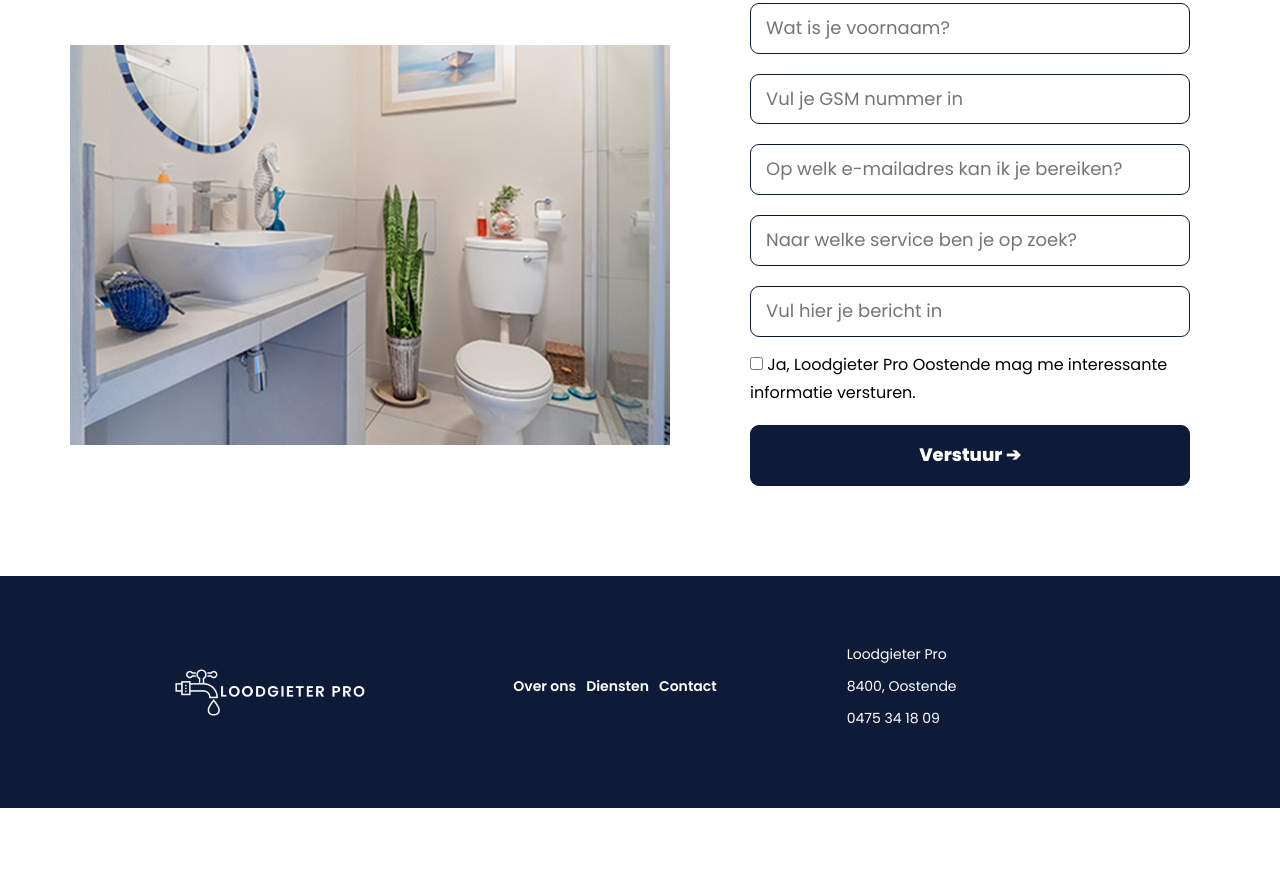
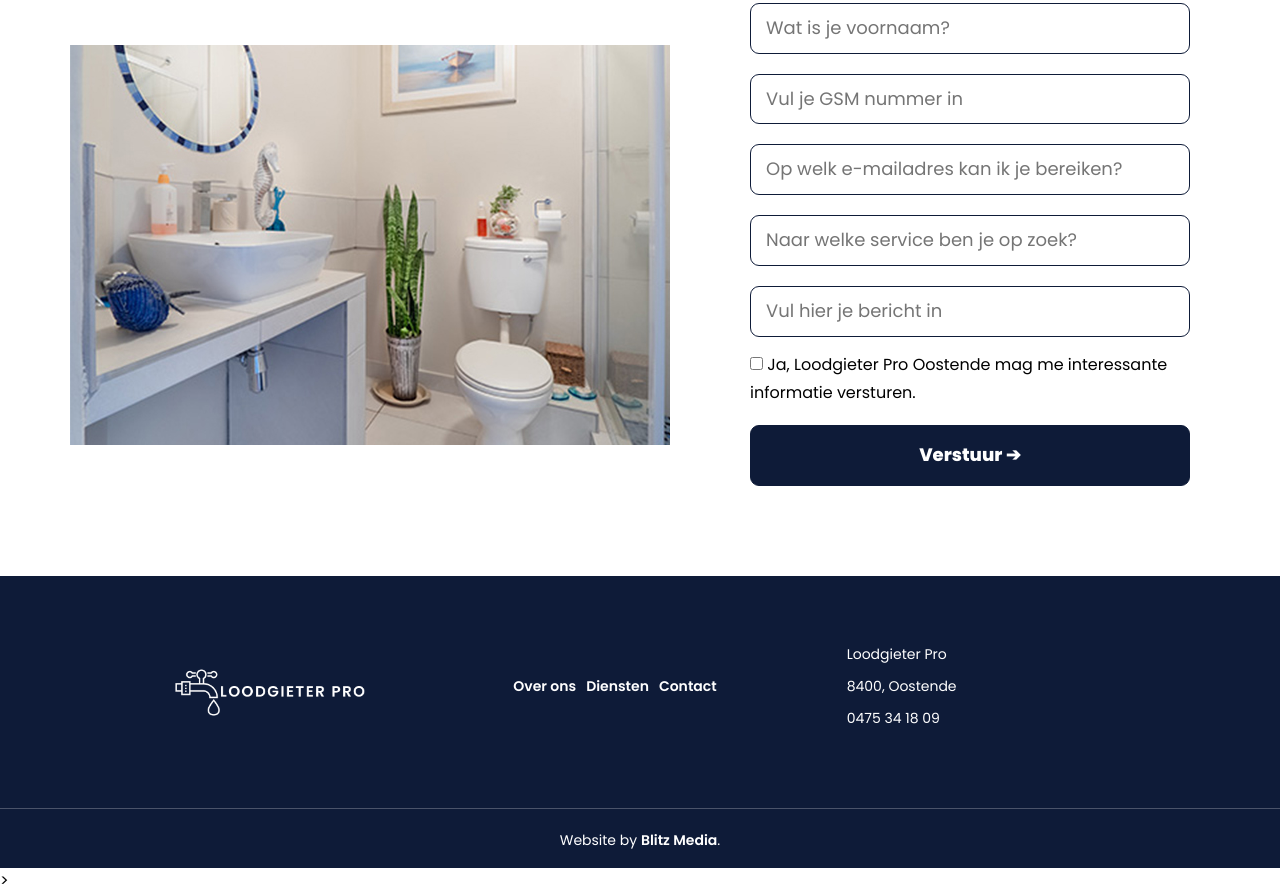
Before and after one commit to K1NGAARON/loodgieter-oostende-pro, a plain HTML site: page index.html in a window 1280 px wide. Shown: the part 2034-2927 px from the top of the page. Before the commit the page ends 2842 px from the top, so only its background shows below. Drawn offline with nearby package versions, Linux system fonts and the light colour scheme.

Commit message:
added Blitz Media to footer

```diff
--- a/CSS/style.css
+++ b/CSS/style.css
@@ -300,9 +300,6 @@ i {
     background-color: var(--secondary);
 }
 
-
-
-
 /* FOOTER */
 #footer {
     width: 100%;
@@ -331,6 +328,23 @@ i {
 #footer a:hover {
     text-decoration: underline;
     transition: var(--transition);
+}
+
+#bm {
+    background-color: var(--secondary);
+    border-top: 1px solid #fafafa40;
+    padding-top: 20px;
+}
+
+#bm .row {
+    margin: 0;
+    color: var(--white);
+    font-size: 14px;
+}
+
+#bm .row a {
+    color: var(--white);
+    font-size: 14px;
 }
 
 @media all and (max-width: 540px) {
--- a/index.html
+++ b/index.html
@@ -194,6 +194,13 @@
             </div>
         </div>
     </div>
+    <div class="section" id="bm">
+        <div class="row">
+            <p>
+                Website by <a href="https://blitz-media.io">Blitz Media</a>.
+            </p>
+        </div>
+    </div>>
 </footer>
 
 
```
